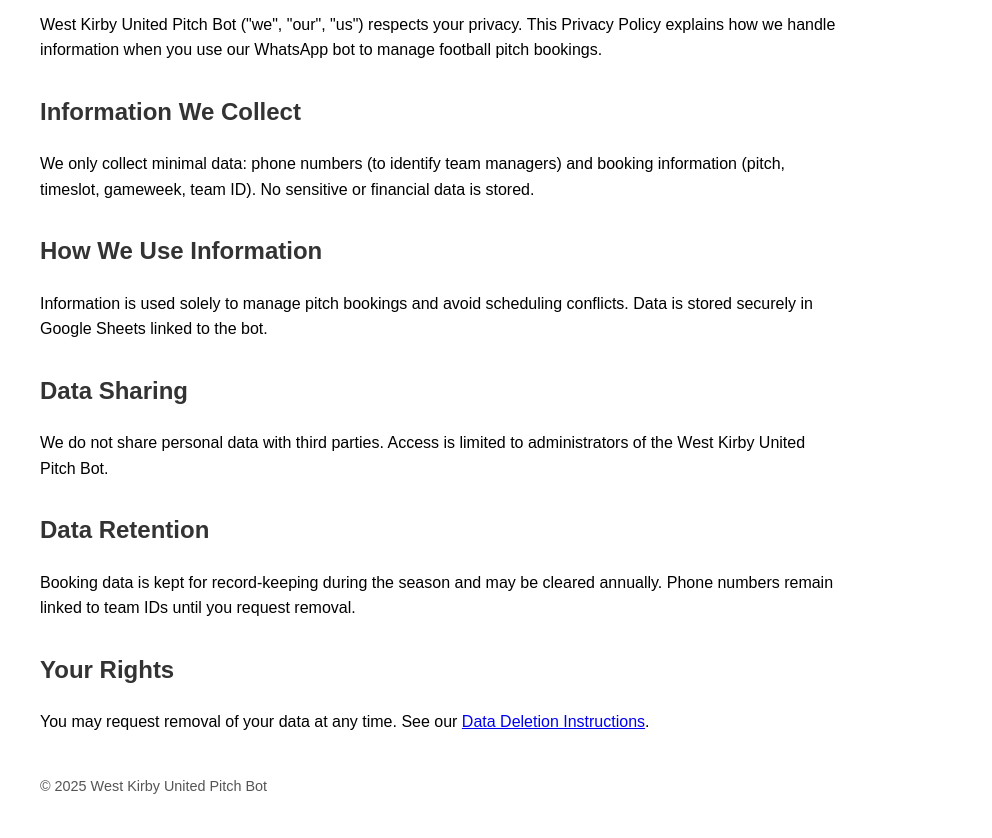
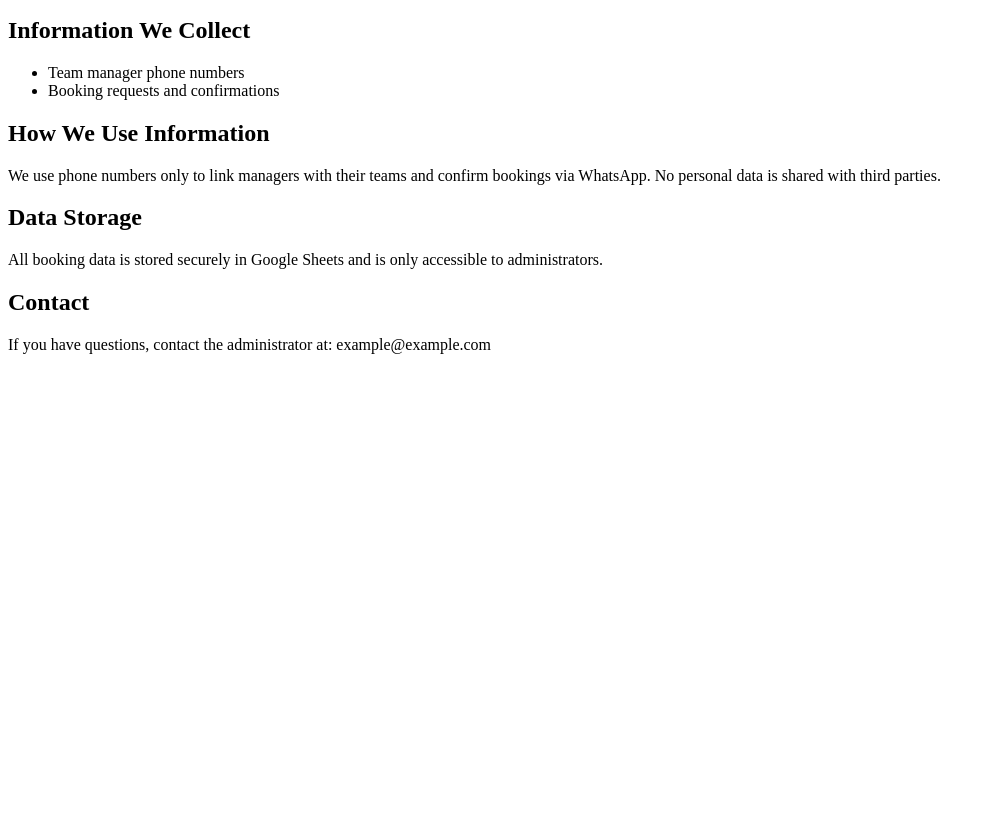
Before and after one commit to clinters/West-Kirby-United-Pitch-Bookings, a plain HTML site: page privacy-policy.html in a window 1280 px wide. Shown: the part 101-939 px from the top of the page, without its empty margins (0-992 px from the left). After the commit the page ends 800 px from the top, so only its background shows below. Drawn offline with Linux system fonts and the light colour scheme.

Commit message:
Add files via upload

```diff
--- a/privacy-policy.html
+++ b/privacy-policy.html
@@ -2,37 +2,21 @@
 <html lang="en">
 <head>
   <meta charset="UTF-8">
-  <meta name="viewport" content="width=device-width, initial-scale=1.0">
-  <title>Privacy Policy - WKU Pitch Bot</title>
-  <style>
-    body { font-family: Arial, sans-serif; margin: 40px; line-height: 1.6; max-width: 800px; }
-    h1 { color: #E67E22; }
-    h2 { color: #333; margin-top: 30px; }
-    p { margin-bottom: 15px; }
-    footer { margin-top: 40px; font-size: 0.9em; color: #555; }
-  </style>
+  <title>Privacy Policy - West Kirby Pitch Bot</title>
 </head>
 <body>
   <h1>Privacy Policy</h1>
-  <p>West Kirby United Pitch Bot ("we", "our", "us") respects your privacy. This Privacy Policy explains how we handle information when you use our WhatsApp bot to manage football pitch bookings.</p>
-
+  <p>This WhatsApp bot is designed to manage football pitch bookings for West Kirby United Junior Football teams.</p>
   <h2>Information We Collect</h2>
-  <p>We only collect minimal data: phone numbers (to identify team managers) and booking information (pitch, timeslot, gameweek, team ID). No sensitive or financial data is stored.</p>
-
+  <ul>
+    <li>Team manager phone numbers</li>
+    <li>Booking requests and confirmations</li>
+  </ul>
   <h2>How We Use Information</h2>
-  <p>Information is used solely to manage pitch bookings and avoid scheduling conflicts. Data is stored securely in Google Sheets linked to the bot.</p>
-
-  <h2>Data Sharing</h2>
-  <p>We do not share personal data with third parties. Access is limited to administrators of the West Kirby United Pitch Bot.</p>
-
-  <h2>Data Retention</h2>
-  <p>Booking data is kept for record-keeping during the season and may be cleared annually. Phone numbers remain linked to team IDs until you request removal.</p>
-
-  <h2>Your Rights</h2>
-  <p>You may request removal of your data at any time. See our <a href="data-deletion.html">Data Deletion Instructions</a>.</p>
-
-  <footer>
-    <p>&copy; 2025 West Kirby United Pitch Bot</p>
-  </footer>
+  <p>We use phone numbers only to link managers with their teams and confirm bookings via WhatsApp. No personal data is shared with third parties.</p>
+  <h2>Data Storage</h2>
+  <p>All booking data is stored securely in Google Sheets and is only accessible to administrators.</p>
+  <h2>Contact</h2>
+  <p>If you have questions, contact the administrator at: example@example.com</p>
 </body>
 </html>
```
Also changed, not shown: data-deletion.html (+7 -23 lines), index.html (added, +21 -0 lines).
